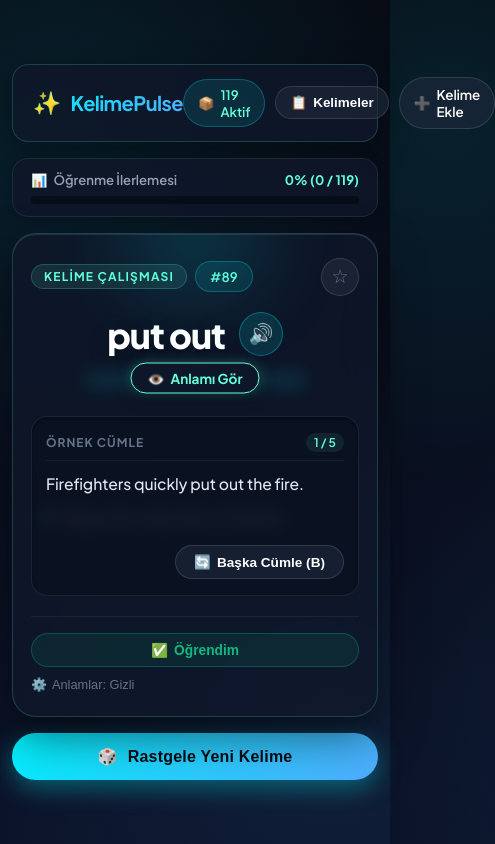
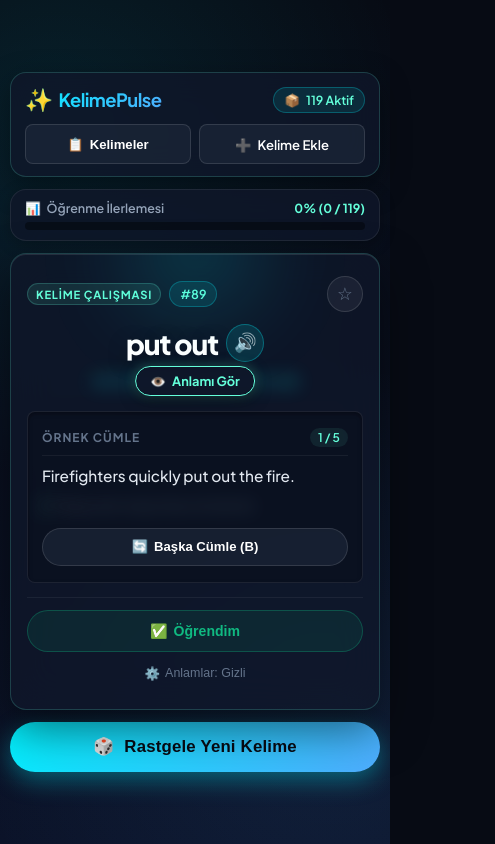
Before and after one commit to CinanEmir/Kelime_calisma, a website: page src/main/webapp/main-screen.html in a window 390 px wide. Shown: the whole page, 495 px wide, since content can reach past the window. Drawn offline with Linux system fonts and the light colour scheme.

Commit message:
fix(mobile): Android ve mobil ekranlar icin baslik, buton ve kart yerlesimi optimize edildi

```diff
--- a/src/main/webapp/css/style.css
+++ b/src/main/webapp/css/style.css
@@ -86,6 +86,13 @@ body {
     border: 1px solid var(--bg-card-border);
     border-radius: var(--radius-md);
     box-shadow: 0 10px 30px rgba(0, 0, 0, 0.4);
+    gap: 12px;
+}
+
+.header-brand-group {
+    display: flex;
+    align-items: center;
+    gap: 12px;
 }
 
 .brand {
@@ -930,46 +937,250 @@ body {
    ========================================================================== */
 @media (max-width: 640px) {
     body {
-        padding: 16px 12px;
+        padding: max(12px, env(safe-area-inset-top)) max(10px, env(safe-area-inset-right)) max(12px, env(safe-area-inset-bottom)) max(10px, env(safe-area-inset-left));
+        font-size: 1rem;
     }
 
+    .app-container {
+        gap: 12px;
+        width: 100%;
+        max-width: 100%;
+    }
+
+    /* Üst Başlık (Header): 2 Düzenli Satır (Taşmaları önler) */
+    .app-header {
+        flex-direction: column;
+        align-items: stretch;
+        padding: 12px 14px;
+        gap: 10px;
+    }
+
+    .header-brand-group {
+        width: 100%;
+        display: flex;
+        justify-content: space-between;
+        align-items: center;
+    }
+
+    .brand {
+        font-size: 1.15rem;
+        gap: 6px;
+    }
+
+    .stat-badge {
+        padding: 4px 10px;
+        font-size: 0.78rem;
+    }
+
+    .header-actions {
+        width: 100%;
+        display: flex;
+        gap: 8px;
+    }
+
+    .btn-header-action, .btn-icon-link {
+        flex: 1;
+        justify-content: center;
+        padding: 10px 8px;
+        font-size: 0.82rem;
+        border-radius: var(--radius-sm);
+        white-space: nowrap;
+        min-height: 40px;
+    }
+
+    /* İlerleme Çubuğu */
+    .progress-card {
+        padding: 10px 14px;
+        gap: 6px;
+    }
+
+    .progress-info {
+        font-size: 0.78rem;
+    }
+
+    /* Kelime Kartı */
     .card {
-        padding: 24px 18px;
+        padding: 22px 16px;
+        border-radius: var(--radius-md);
+    }
+
+    .card-top-bar {
+        margin-bottom: 12px;
+    }
+
+    .word-tag {
+        font-size: 0.7rem;
+        padding: 3px 8px;
+        letter-spacing: 0.8px;
+    }
+
+    .btn-fav {
+        width: 36px;
+        height: 36px;
+        font-size: 1.1rem;
+    }
+
+    .word-wrapper {
+        gap: 8px;
+        margin-bottom: 6px;
     }
 
     .word-title {
-        font-size: 2.2rem;
+        font-size: clamp(1.75rem, 6.5vw, 2.4rem);
+        line-height: 1.2;
+        word-break: break-word;
+        hyphens: auto;
+    }
+
+    .speak-btn {
+        width: 38px;
+        height: 38px;
+        font-size: 1.15rem;
+    }
+
+    .meaning-container {
+        margin-bottom: 18px;
     }
 
     .meaning-text {
-        font-size: 1.2rem;
+        font-size: clamp(1.15rem, 4.5vw, 1.35rem);
+        line-height: 1.35;
     }
 
+    .reveal-overlay-btn {
+        padding: 6px 14px;
+        font-size: 0.8rem;
+    }
+
+    /* Örnek Cümle Kutusu */
     .example-box {
         padding: 16px 14px;
+        gap: 8px;
+        border-radius: var(--radius-sm);
     }
 
     .example-text {
+        font-size: 0.96rem;
+        line-height: 1.5;
+    }
+
+    .example-meaning-text {
+        font-size: 0.88rem;
+        line-height: 1.45;
+        padding-left: 8px;
+    }
+
+    .example-footer {
+        width: 100%;
+        margin-top: 4px;
+    }
+
+    .btn-secondary {
+        width: 100%;
+        justify-content: center;
+        padding: 9px 12px;
+        font-size: 0.82rem;
+        min-height: 38px;
+    }
+
+    /* Kart Alt Aksiyonları */
+    .card-actions-bar {
+        margin-top: 14px;
+        padding-top: 12px;
+        flex-direction: column;
+        gap: 8px;
+    }
+
+    .btn-learned {
+        width: 100%;
+        justify-content: center;
+        padding: 10px 16px;
+        font-size: 0.88rem;
+        min-height: 42px;
+    }
+
+    .btn-toggle-reveal {
+        justify-content: center;
+        padding: 6px;
+        font-size: 0.78rem;
+    }
+
+    /* Ana Aksiyon Butonu */
+    .btn-primary {
+        width: 100%;
+        justify-content: center;
+        padding: 14px 24px;
+        font-size: 1.05rem;
+        min-height: 50px;
+    }
+
+    /* Klavye Kısayolları (Mobilde gizle) */
+    .shortcuts-footer {
+        display: none;
+    }
+
+    /* Kelime Defteri Modal */
+    .modal-card {
+        max-height: 92vh;
+        border-radius: var(--radius-md);
+    }
+
+    .modal-header {
+        padding: 14px 16px;
+    }
+
+    .modal-title {
+        font-size: 1.1rem;
+    }
+
+    .modal-search-bar {
+        padding: 10px 14px 6px;
+        gap: 8px;
+    }
+
+    .search-input {
+        padding: 9px 14px 9px 36px;
+        font-size: 16px; /* iOS & Android otomatik zoom engelleme */
+    }
+
+    .modal-tabs {
+        overflow-x: auto;
+        padding-bottom: 4px;
+        gap: 6px;
+        -webkit-overflow-scrolling: touch;
+    }
+
+    .tab-btn {
+        flex-shrink: 0;
+        padding: 5px 10px;
+        font-size: 0.76rem;
+    }
+
+    .modal-words-list {
+        padding: 8px 14px 16px;
+        gap: 8px;
+    }
+
+    .word-item-row {
+        padding: 10px 12px;
+        gap: 8px;
+    }
+
+    .word-item-title {
         font-size: 0.98rem;
     }
 
-    .btn-primary {
-        padding: 14px 28px;
-        font-size: 1rem;
-        width: 100%;
-        justify-content: center;
+    .word-item-meaning {
+        font-size: 0.84rem;
     }
 
-    .card-actions-bar {
-        flex-direction: column;
-        align-items: stretch;
+    .word-item-actions {
+        gap: 4px;
     }
 
-    .btn-learned {
-        justify-content: center;
-    }
-
-    .shortcuts-footer {
-        display: none;
+    .btn-row-action {
+        width: 32px;
+        height: 32px;
+        font-size: 0.84rem;
     }
 }
--- a/src/main/webapp/main-screen.html
+++ b/src/main/webapp/main-screen.html
@@ -2,7 +2,7 @@
 <html lang="tr">
 <head>
     <meta charset="UTF-8">
-    <meta name="viewport" content="width=device-width, initial-scale=1.0">
+    <meta name="viewport" content="width=device-width, initial-scale=1.0, maximum-scale=1.0, user-scalable=no, viewport-fit=cover">
     <title>KelimePulse - İngilizce Kelime Çalışma</title>
     <link rel="stylesheet" href="css/style.css">
 </head>
@@ -10,15 +10,17 @@
     <div class="app-container">
         <!-- Üst Başlık ve Durum Çubuğu -->
         <header class="app-header">
-            <div class="brand">
-                <span class="brand-icon">✨</span>
-                <span>KelimePulse</span>
-            </div>
-            <div class="header-actions">
+            <div class="header-brand-group">
+                <div class="brand">
+                    <span class="brand-icon">✨</span>
+                    <span>KelimePulse</span>
+                </div>
                 <div class="stat-badge" title="Aktif çalışma havuzu">
                     <span>📦</span>
                     <span id="pool-count">Yükleniyor...</span>
                 </div>
+            </div>
+            <div class="header-actions">
                 <button class="btn-header-action" id="openDictionaryBtn" title="Kelime Defteri (Kısayol: D)">
                     <span>📋</span>
                     <span>Kelimeler</span>
```
Also changed, not shown: src/main/webapp/add-word.html (+1 -1 lines), src/main/webapp/index.html (+1 -1 lines), 1 other file.
